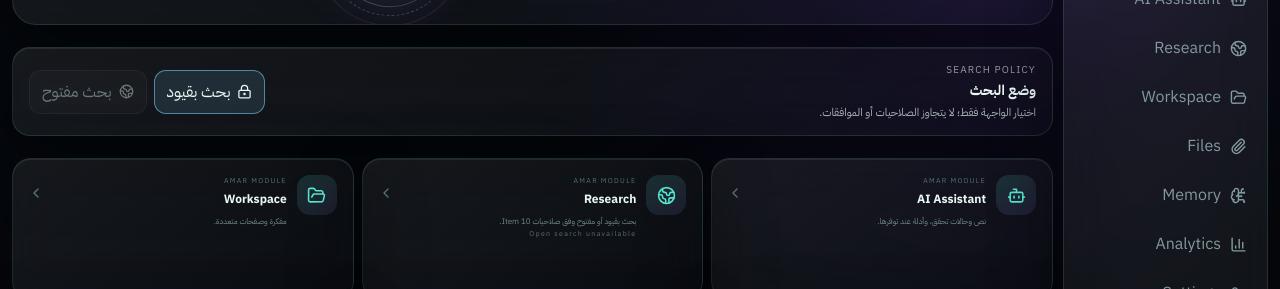
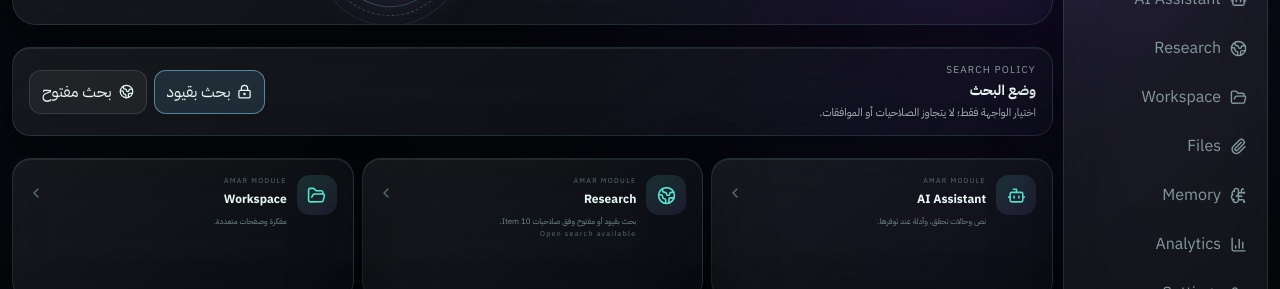
Before and after one commit to amarazeez1992-eng/AmarBoot, a Next.js app in the folder frontend/: page / in a window 1280 px wide. Shown: the part 211-500 px from the top of the page. Built offline with nearby package versions, Linux system fonts and the light colour scheme.

Commit message:
feat(ui): connect Quantum workspace to AMAR engine bridge

```diff
--- a/frontend/app/page.tsx
+++ b/frontend/app/page.tsx
@@ -1,7 +1,10 @@
 'use client';
 
+import { useMemo } from 'react';
 import Item10Workspace from './amar-ui';
+import { createAmarEngineBridge } from './amar-ui/amarEngineBridge';
 
 export default function Page() {
-  return <Item10Workspace />;
+  const bridge = useMemo(() => createAmarEngineBridge(), []);
+  return <Item10Workspace bridge={bridge} />;
 }
```
